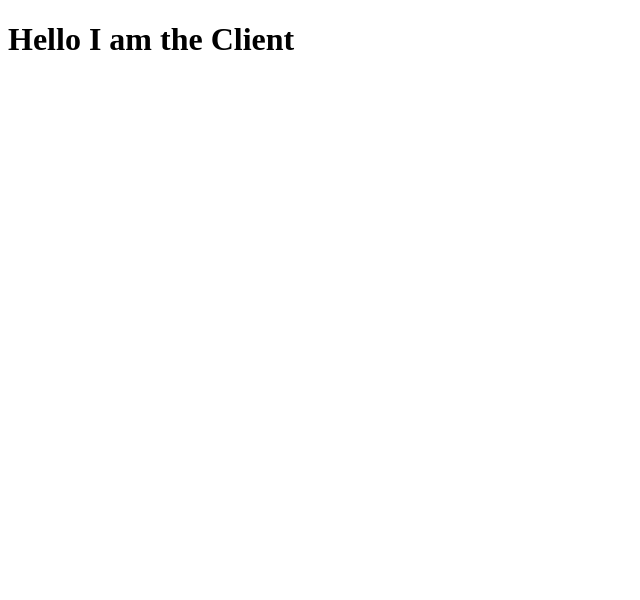
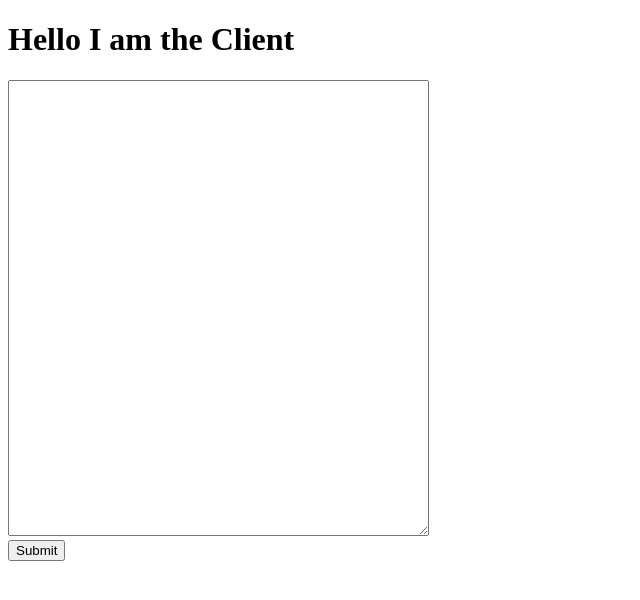
Before and after one commit to quinnfinite/csv-report-generator, a website: page client/index.html in a window 1280 px wide. Shown: the whole page, without its empty margins (0-640 px from the left). Drawn offline with Linux system fonts and the light colour scheme.

Commit message:
Updated to accept post requests from the form

```diff
--- a/client/index.html
+++ b/client/index.html
@@ -6,4 +6,12 @@
 
 <body>
   <h1>Hello I am the Client</h1>
+  <form action="" method="post">
+    <textarea id="json-form" name="json-form" rows="30" cols="50">
+
+    </textarea>
+    <div>
+      <input type="submit" value="Submit">
+    </div>
+  </form>
 </body>
```
Also changed, not shown: server/server.js (+14 -1 lines).
